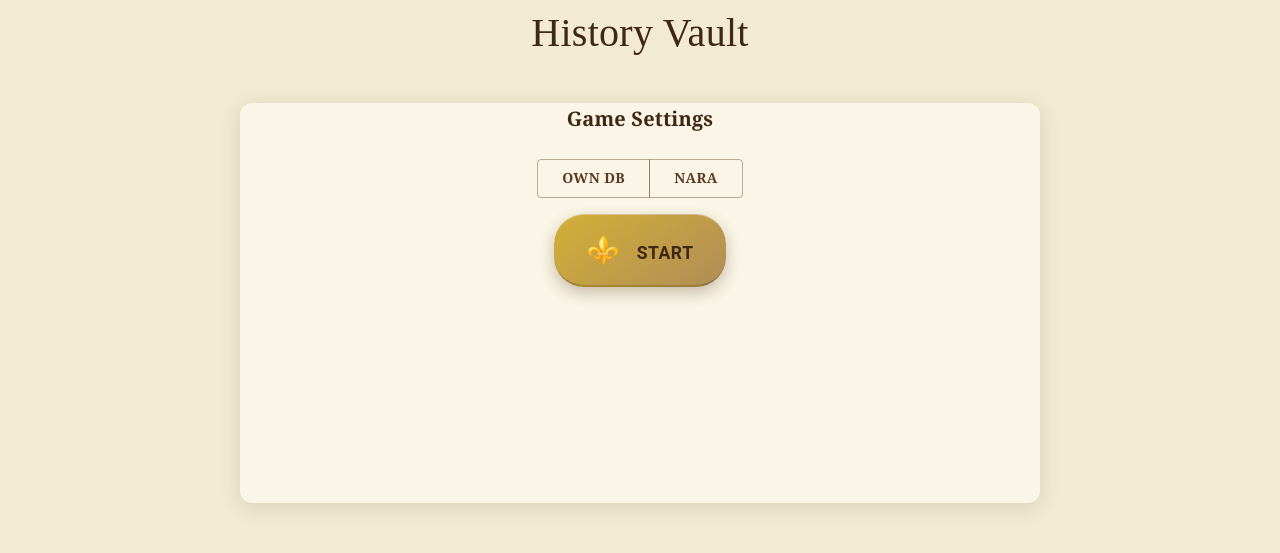
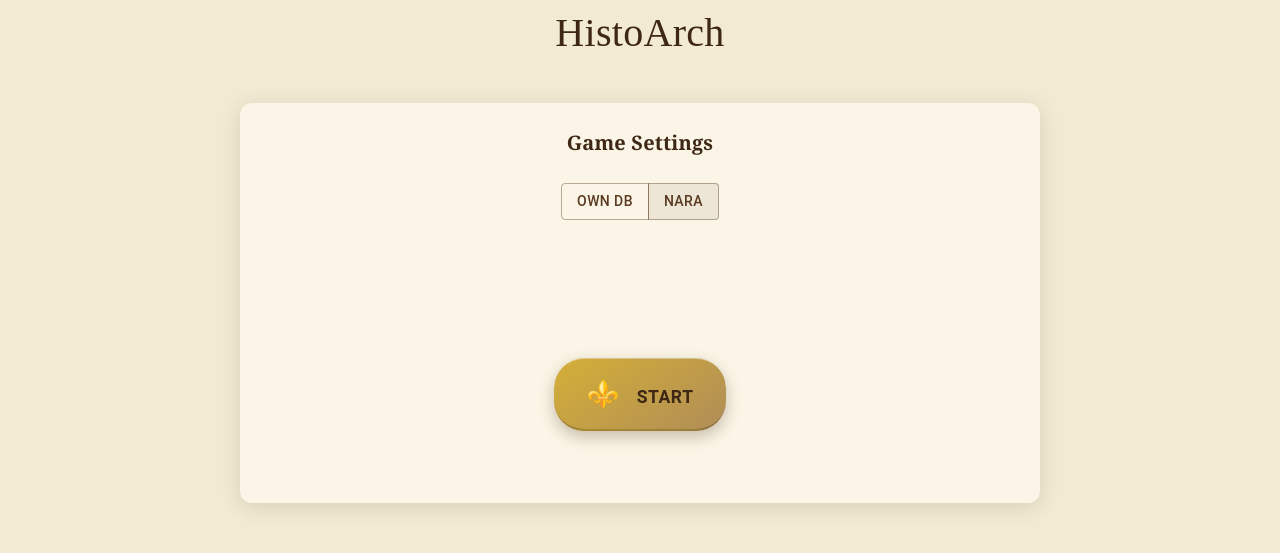
Before and after one commit to nnikolajj/histoguessr, a React (Vite) app: page /histoguessing in a window 1280 px wide. Shown: the top 553 px of the page. Built offline with nearby package versions, Linux system fonts and the light colour scheme; a web font is replaced by a local one.

Commit message:
ResultScreen

```diff
--- a/package.json
+++ b/package.json
@@ -10,6 +10,7 @@
     "@mui/material": "^7.3.4",
     "@react-three/drei": "^10.7.7",
     "@react-three/fiber": "^9.5.0",
+    "@supabase/supabase-js": "^2.100.0",
     "@testing-library/dom": "^10.4.1",
     "@testing-library/jest-dom": "^6.9.1",
     "@testing-library/react": "^16.3.0",
--- a/src/data/FilterData.ts
+++ b/src/data/FilterData.ts
@@ -5,9 +5,11 @@ import { produce } from "immer";
 interface FilterData {
     database: number;
     seed: GameSeedEntity;
+    endGame: boolean;
 
     setDatabase: (db: number) => void;
     setSeed: (seed: GameSeedEntity) => void;
+    setEndGame: (endGame: boolean) => void;
 
     updateSeed: (recipe: (draft: GameSeedEntity) => void) => void;
 }
@@ -22,9 +24,11 @@ export const useFilterData = create<FilterData>((set) => ({
         state: 0,
         date: ""
     },
+    endGame: false,
 
     setDatabase: (db) => set({ database: db }),
     setSeed: (seed) => set({ seed: seed }),
+    setEndGame: (endGame) => set({ endGame: endGame}),
 
     updateSeed: (recipe) =>
         set(
--- a/src/pages/About.tsx
+++ b/src/pages/About.tsx
@@ -30,7 +30,7 @@ function About() {
                                     fontSize: {xs: "2.5rem", md: "2.5rem"},
                                     color: "#3E2714",
                                 }}>
-                        History Vault
+                        HistoArch
 
                     </Typography>
                 </MuiLink>
--- a/src/pages/App.tsx
+++ b/src/pages/App.tsx
@@ -21,7 +21,7 @@ function App () {
                 <Routes>
                     <Route path="/" element={<Startpage />} />
                     <Route path="/histoguessing" element={<GraGuessLayout />} />
-                    <Route path="/histoguessing/:id" element={<GraphicGuess />} />
+                    <Route path="/histoguessing/game" element={<GraphicGuess />} />
                     <Route path="/about" element={<About />} />
                     <Route path="/user/:id" element={<Profile />} />
                     <Route path="/artefact" element={<ArtefactGuess />} />
--- a/src/pages/ArtefactGuess.tsx
+++ b/src/pages/ArtefactGuess.tsx
@@ -18,7 +18,7 @@ function ArtefactGuess () {
                                 fontSize: {xs: "2.5rem", md: "2.5rem"},
                                 color: "#3E2714",
                             }}>
-                    History Vault
+                    HistoArch
 
                 </Typography>
             </MuiLink>
--- a/src/pages/GraphicGuess/GraGuessLayout.tsx
+++ b/src/pages/GraphicGuess/GraGuessLayout.tsx
@@ -9,6 +9,7 @@ function GraGuessLayout(){
 
     const seed = useFilterData(state => state.seed);
     const setSeed = useFilterData(state => state.setSeed);
+    const setEndGame = useFilterData(state => state.setEndGame);
 
     useEffect(() => {
         setSeed({
@@ -19,6 +20,8 @@ function GraGuessLayout(){
             state: 0,
             date: ""
         })
+
+        setEndGame(false);
     }, []);
 
     return (
@@ -34,23 +37,14 @@ function GraGuessLayout(){
                                     fontSize: {xs: "2.5rem", md: "2.5rem"},
                                     color: "#3E2714",
                                 }}>
-                        History Vault
+                        HistoArch
 
                     </Typography>
                 </MuiLink>
             </Box>
 
-            {!seed.id &&
-                <GraGuessSettings/>
-            }
-            {
-                seed.id &&
-                <GraphicGuess/>
-            }
-            {
-                seed.state == 6 &&
-                <GraGuessSettings/>
-            }
+            <GraGuessSettings/>
+
         </Box>
     );
 }
--- a/src/pages/GraphicGuess/GraGuessSettings.tsx
+++ b/src/pages/GraphicGuess/GraGuessSettings.tsx
@@ -1,17 +1,28 @@
-import {Box, Button, ButtonGroup, Card, Typography} from "@mui/material";
+import {Box, Button, ButtonGroup, Card, CircularProgress, Typography} from "@mui/material";
 import {useFilterData} from "../../data/FilterData";
-import {validateHisto} from "../../Service/HistoService";
-import {validateNaraHisto} from "../../Service/NaraService";
 import MainButton from "../../Components/MainButton";
 import {startGame} from "../../Service/GameService";
-import {GameSeedEntity} from "../../Entity/GameSeedEntity";
-import {useState} from "react";
+import {useEffect, useState} from "react";
+import {useNavigate} from "react-router-dom";
 
-function GraGuessSettings(){
+function GraGuessSettings() {
 
     const database = useFilterData(state => state.database)
     const setDatabase = useFilterData(state => state.setDatabase);
     const setGameSeed = useFilterData(state => state.setSeed);
+    const navigate = useNavigate();
+    const [isLoading, setIsLoading] = useState(false);
+
+    useEffect(() => {
+        setGameSeed({
+            id: "",
+            histoId: [],
+            type: 0,
+            shortId: "",
+            state: 0,
+            date: ""
+        })
+    }, []);
 
     return (
         <Box
@@ -29,45 +40,63 @@ function GraGuessSettings(){
                 borderRadius: "12px",
                 boxShadow: "0px 4px 20px rgba(89, 58, 32, 0.15)",
                 textAlign: "center",
+                p: 3,
+                display: "flex",
+                flexDirection: "column",
+                alignItems: "center"
             }}>
 
-                <Typography variant="h6" sx={{ fontFamily: "'Georgia', serif", color: "#3E2714", fontWeight: "bold" }}>
-
+                <Typography variant="h6" sx={{fontFamily: "'Georgia', serif", color: "#3E2714", fontWeight: "bold"}}>
                     Game Settings
                 </Typography>
 
+                {isLoading ? (
+                    <Box sx={{ flexGrow: 1, display: 'flex', alignItems: 'center' }}>
+                        <CircularProgress color="secondary"/>
+                    </Box>
+                ) : (
+                    <>
                         <ButtonGroup
                             variant="outlined"
-                aria-label="Database selection"
                             sx={{
                                 marginTop: 3,
                                 '& .MuiButton-root': {
                                     color: '#593a20',
                                     borderColor: 'rgba(89, 58, 32, 0.4)',
-                        fontWeight: 'bold',
-                        fontFamily: "'Georgia', serif",
-                        padding: '6px 24px',
-                        '&:hover': {
-                            borderColor: '#593a20',
-                            backgroundColor: 'rgba(89, 58, 32, 0.08)'
-                        }
                                 },
                             }}
                         >
-                <Button onClick={() => setDatabase(0)}>Own DB</Button>
-                <Button onClick={() => setDatabase(1)}>Nara</Button>
+                            <Button
+                                sx={{ backgroundColor: database === 0 ? 'rgba(89, 58, 32, 0.08)' : '' }}
+                                onClick={() => setDatabase(0)}
+                            >
+                                Own DB
+                            </Button>
+                            <Button
+                                sx={{ backgroundColor: database === 1 ? 'rgba(89, 58, 32, 0.08)' : '' }}
+                                onClick={() => setDatabase(1)}
+                            >
+                                Nara
+                            </Button>
                         </ButtonGroup>
 
+                        <Box sx={{ marginTop: 'auto', width: '100%', display: 'flex', justifyContent: 'center', pb: 2 }}>
                             <MainButton
                                 onAction={async () => {
+                                    setIsLoading(true)
                                     const data = await startGame(database)
-                        data ? setGameSeed(data) : <> error </>
-
+                                    if (data) {
+                                        setGameSeed(data)
+                                        setIsLoading(false)
+                                        navigate("game")
+                                    }
                                 }}
                                 size={5}
-                    text={<><span style={{ fontSize: '1.5em', marginRight: '12px' }}>⚜️</span> Start</>}
-
+                                text={<><span style={{fontSize: '1.5em', marginRight: '12px'}}>⚜️</span> Start</>}
                             />
+                        </Box>
+                    </>
+                )}
             </Card>
         </Box>
     );
--- a/src/pages/GraphicGuess/GraphicGuess.tsx
+++ b/src/pages/GraphicGuess/GraphicGuess.tsx
@@ -6,16 +6,20 @@ import {
     IconButton,
     Drawer,
     useMediaQuery,
-    Theme,
+    Theme, Link as MuiLink,
 } from "@mui/material";
 import MapCard from "../../Card/GraphicGuess/MapCard";
 import YearCard from "../../Card/GraphicGuess/YearCard";
 import {ChevronLeft, ChevronRight} from "@mui/icons-material";
 import {useValidationData} from "../../data/ValidationData";
+import {Link} from "react-router-dom";
+import {useFilterData} from "../../data/FilterData";
+import ResultScreen from "./ResultScreen";
 
 function GraphicGuess() {
     const histoEntity = useValidationData(state => state.histoEntity);
     const points = useValidationData(state => state.points);
+    const endGame = useFilterData(state => state.endGame);
 
     // Mobile Responsive Logic
     const isMobile = useMediaQuery((theme: Theme) => theme.breakpoints.down('md'));
@@ -35,6 +39,24 @@ function GraphicGuess() {
 
     return (
         <>
+            <Box sx={{textAlign: "center", pt: 1, pb: 1}}>
+                <MuiLink component={Link}
+                         to="/"
+                         underline="none"
+                         sx={{color: "inherit"}}>
+                    <Typography variant="h4" component="h1" gutterBottom
+                                sx={{
+                                    fontFamily: "'Rye', serif",
+                                    fontSize: {xs: "2.5rem", md: "2.5rem"},
+                                    color: "#3E2714",
+                                }}>
+                        HistoArch
+
+                    </Typography>
+                </MuiLink>
+            </Box>
+
+            { !endGame ?
             <Box
                 sx={{
                     display: "flex",
@@ -129,6 +151,9 @@ function GraphicGuess() {
                     </Typography>
                 </Box>
             </Box>
+                :
+                <ResultScreen/>
+            }
         </>
 
     );
--- /dev/null
+++ b/src/pages/GraphicGuess/ResultScreen.tsx
@@ -0,0 +1,38 @@
+import {useValidationData} from "../../data/ValidationData";
+import {Box, Card, Typography} from "@mui/material";
+
+function ResultScreen () {
+
+    const points = useValidationData(state => state.points);
+
+    return (
+        <Box
+            sx={{
+                display: "flex",
+                flexDirection: "column",
+                alignItems: "center",
+                p: 3,
+                position: "relative",
+            }}>
+            <Card sx={{
+                width: {xs: "100%", sm: "100vh"},
+                height: "50vh",
+                bgcolor: "#FAF5E6",
+                borderRadius: "12px",
+                boxShadow: "0px 4px 20px rgba(89, 58, 32, 0.15)",
+                textAlign: "center",
+                p: 3,
+                display: "flex",
+                flexDirection: "column",
+                alignItems: "center"
+            }}>
+
+                <Typography variant="h6" sx={{fontFamily: "'Georgia', serif", color: "#3E2714", fontWeight: "bold"}}>
+                    Game Settings
+                </Typography>
+            Resultat: {points}
+            </Card>
+        </Box>
+    )
+}
+export default ResultScreen
--- a/src/pages/Startpage.tsx
+++ b/src/pages/Startpage.tsx
@@ -12,7 +12,7 @@ function Startpage () {
                             fontSize: {xs: "2.5rem", md: "4rem"},
                             color: "#3E2714",
                         }}>
-                History Vault
+                HistoArch
             </Typography>
         </Box>
             <Divider sx={{width: "80%", margin: "0 auto", borderColor: "rgba(89, 58, 32, 0.3)"}}/>
```
Also changed, not shown: src/Card/GraphicGuess/HistoInfo.tsx (+9 -1 lines), src/Realtime/GameSync.ts (added, +38 -0 lines). Lines whose indentation alone changed are shown as unchanged.
